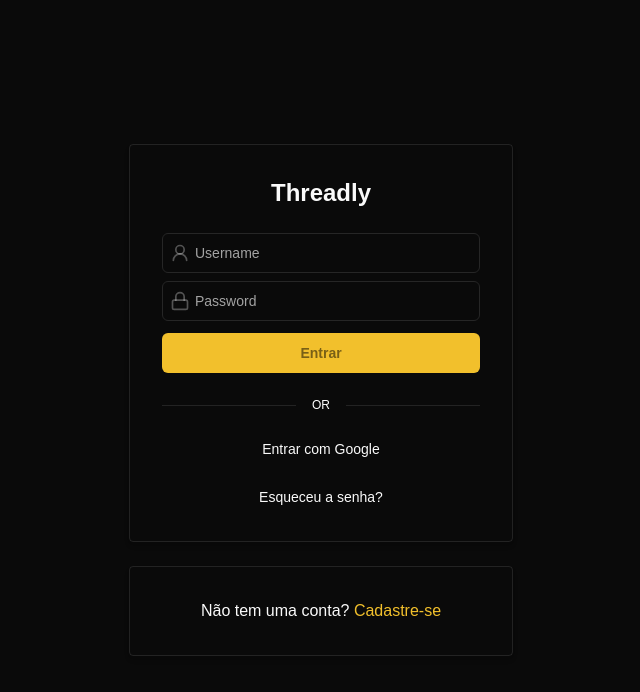
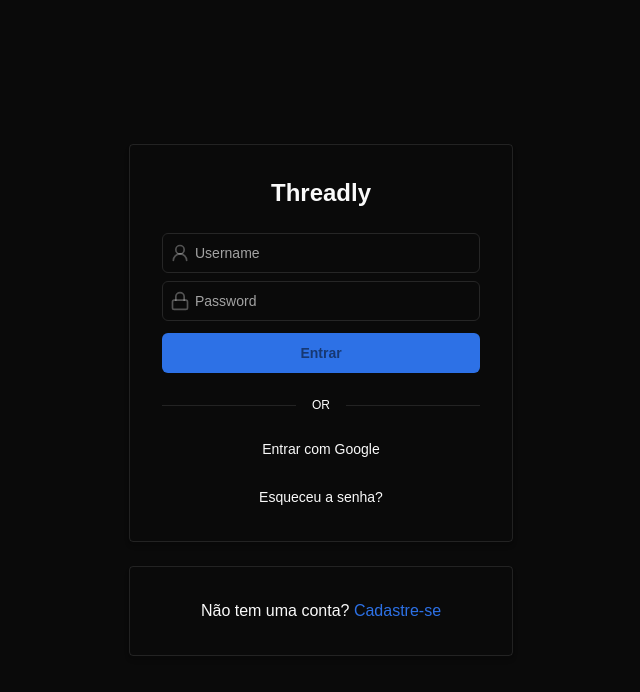
Before and after one commit to m4rrec0s/Threadly, a Next.js app in the folder fontend/: page /login in a window 1280 px wide. Shown: the top 692 px of the page, without its empty margins (319-959 px from the left). Built offline with nearby package versions, Linux system fonts and the light colour scheme.

Commit message:
feat: update primary color variables in globals.css for improved theme consistency

```diff
--- a/fontend/app/globals.css
+++ b/fontend/app/globals.css
@@ -20,8 +20,8 @@ body {
     --card-foreground: 0 0% 3.9%;
     --popover: 0 0% 100%;
     --popover-foreground: 0 0% 3.9%;
-    --primary: 45 88% 56%;
-    --primary-foreground: 32 75% 42%;
+    --primary: 218 79% 54%;
+    --primary-foreground: 0 0% 100%;
     --secondary: 0 0% 96.1%;
     --secondary-foreground: 0 0% 9%;
     --muted: 0 0% 96.1%;
@@ -40,6 +40,7 @@ body {
     --chart-5: 27 87% 67%;
     --radius: 0.5rem;
   }
+
   .dark {
     --background: 0 0% 3.9%;
     --foreground: 0 0% 98%;
@@ -47,8 +48,8 @@ body {
     --card-foreground: 0 0% 98%;
     --popover: 0 0% 3.9%;
     --popover-foreground: 0 0% 98%;
-    --primary: 45 88% 56%;
-    --primary-foreground: 32 75% 42%;
+    --primary: 218 79% 54%;
+    --primary-foreground: 0 0% 100%;
     --secondary: 0 0% 14.9%;
     --secondary-foreground: 0 0% 98%;
     --muted: 0 0% 14.9%;
@@ -72,6 +73,7 @@ body {
   * {
     @apply border-border;
   }
+
   body {
     @apply bg-background text-foreground;
   }
```
